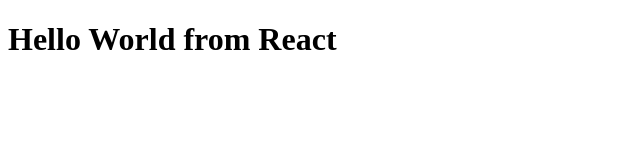
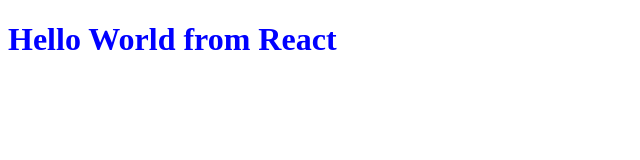
Before and after one commit to vigilanteX/NAMASTEJS, a plain HTML site: page index.html in a window 1280 px wide. Shown: the whole page, without its empty margins (0-640 px from the left). Drawn offline with nearby package versions, Linux system fonts and the light colour scheme.

Commit message:
comments updated

```diff
--- a/App.js
+++ b/App.js
@@ -3,7 +3,9 @@
 //2nd argument is the attributes of that element in form of object
 //3rd argument is the content inside that element
 const header = React.createElement("h1", {id:"demo1"}, "Hello World from React");
+console.log(header);
 //finds the root element in the index.html and renders the header element inside it
 const root = ReactDOM.createRoot(document.getElementById("root"));
 //in the root element render the header element
+//get header element and render inside the root element
 root.render(header);
--- /dev/null
+++ b/index.css
@@ -0,0 +1,3 @@
+h1{
+    color: blue;
+}
--- a/index.html
+++ b/index.html
@@ -4,6 +4,7 @@
     <meta charset="UTF-8" />
     <meta name="viewport" content="width=device-width, initial-scale=1.0" />
     <title>Index</title>
+    <link rel="stylesheet" href="index.css" />
   </head>
   <body>
     <div id="root"></div>
```
